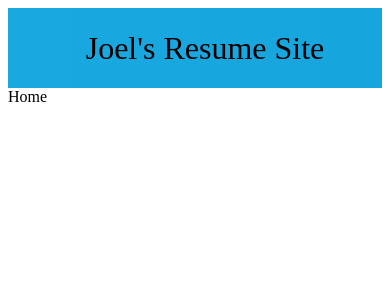
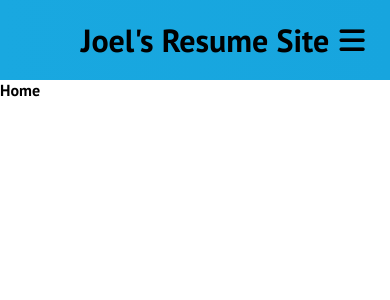
Before and after one commit to JoeliRosas20/portfolio-site, a React (Vite) app: page / in a window 390 px wide. Shown: the top 300 px of the page. Built offline with nearby package versions, Linux system fonts and the light colour scheme.

Commit message:
Adjusted the menu for mobile

```diff
--- a/index.html
+++ b/index.html
@@ -5,6 +5,10 @@
     <link rel="icon" type="image/svg+xml" href="/vite.svg" />
     <meta name="viewport" content="width=device-width, initial-scale=1.0" />
     <script src="https://kit.fontawesome.com/e7d0c63224.js" crossorigin="anonymous"></script>
+    <link
+      href="https://fonts.googleapis.com/css2?family=PT+Sans:wght@700&display=swap"
+      rel="stylesheet"
+    />
     <title>Resume Site</title>
   </head>
   <body>
--- a/src/App.css
+++ b/src/App.css
@@ -0,0 +1,6 @@
+*{
+    box-sizing: border-box;
+    margin: 0;/*This makes the colors fill the gaps*/
+    padding: 0; /*This moved the words more left*/
+    font-family: 'PT Sans', sans-serif;
+}
--- a/src/components/Navbar.css
+++ b/src/components/Navbar.css
@@ -11,7 +11,7 @@
 }
 
 .navbar-container{
-    display: flex;
+    display: inline-flex;
     justify-content: center;
     align-items: center;
     height: 80px;
@@ -75,7 +75,7 @@
         position: relative;
     }
     .nav-menu {
-        display: flex;
+        display: block;
         flex-direction: column;
         width: 100%;
         height: 90vh;
@@ -85,4 +85,56 @@
         opacity: 1;
         transition: all 0.5s ease;
       }
+
+      .nav-menu.active{
+        background: #0db1da;
+        left: 0;
+        opacity: 1;
+        transition: all 0.5s ease;
+        z-index: 1;
+      }
+
+      .nav-links{
+        text-align: center;
+        padding: 2rem;
+        width: 100%;
+        display: table;
+      }
+
+      .nav-links:hover{
+        background-color: #0e45db;
+        color: #0db1da;
+        border-radius: 0;
+      }
+
+      .menu-icon{
+        display: block;
+        position: absolute;
+        top: 0;
+        right: 0;
+        transform: translate(-100%, 60%);
+        font-size: 1.8rem;
+        cursor: pointer;
+      }
+
+      .nav-links-mobile{
+        display: block;
+        text-align: center;
+        margin: 2rem auto;
+        border-radius: 4px;
+        width: 80%;
+        text-decoration: none;
+        font-size: 1.5rem;
+        background-color: transparent;
+        color: #000;
+        padding: 14px 20px;
+        border: 1px solid #000;
+        transition: all 0.3s ease-out;
+      }
+
+      .nav-links-mobile:hover {
+        background: #000;
+        color: #0db1da;
+        transition: 250ms;
+      }
 }
--- a/src/components/Navbar.tsx
+++ b/src/components/Navbar.tsx
@@ -7,11 +7,12 @@ function Navbar() {
 
     const handleClick = () => setClick(!click)//click is switched to true
     const closeMobileMenu = () => setClick(false)
+
   return (
     <>
       <nav className="navbar">
         <div className="navbar-container">
-          <Link to="/" className="navbar-title">
+          <Link to="/" className="navbar-title" onClick={closeMobileMenu}>
             Joel's Resume Site
           </Link>
           <div className="menu-icon" onClick={handleClick}>
```
